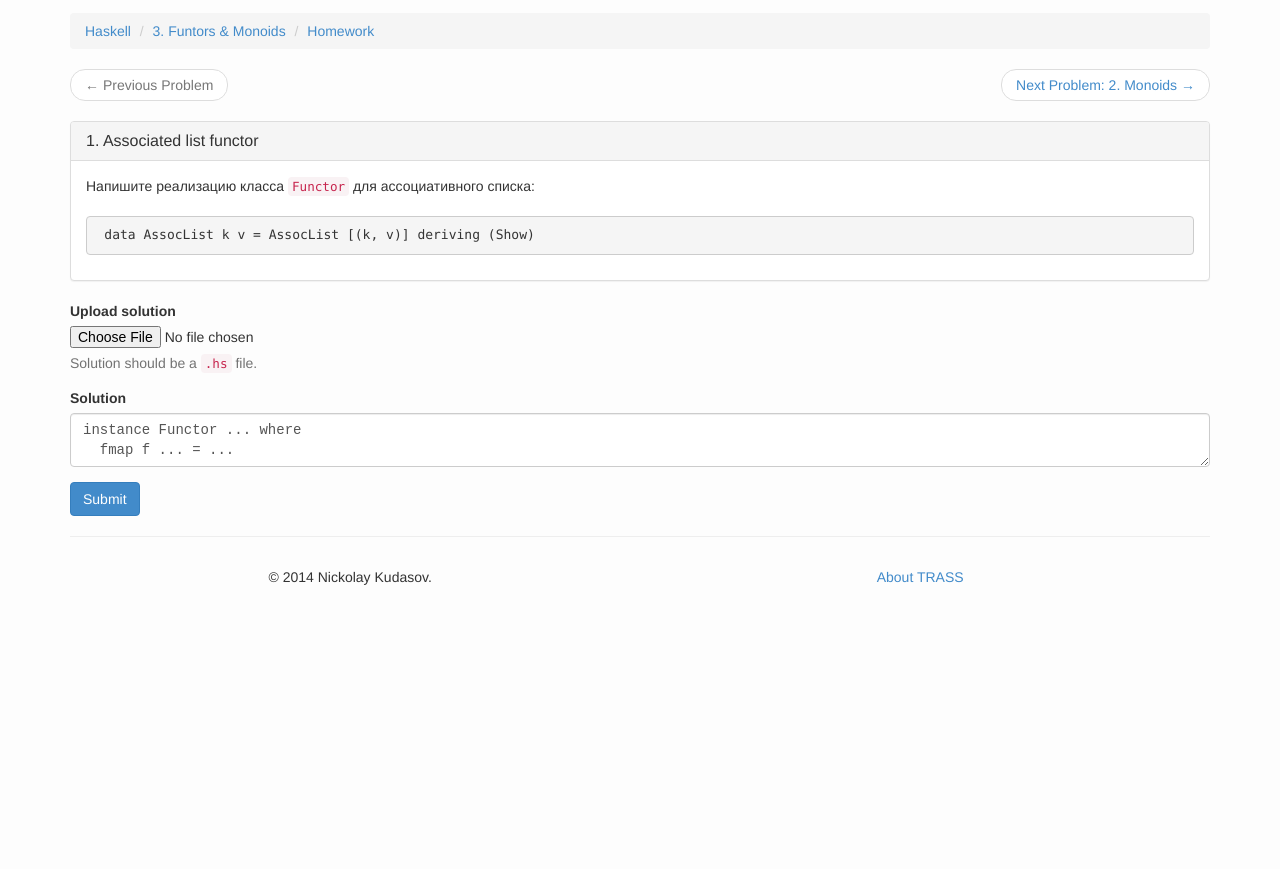
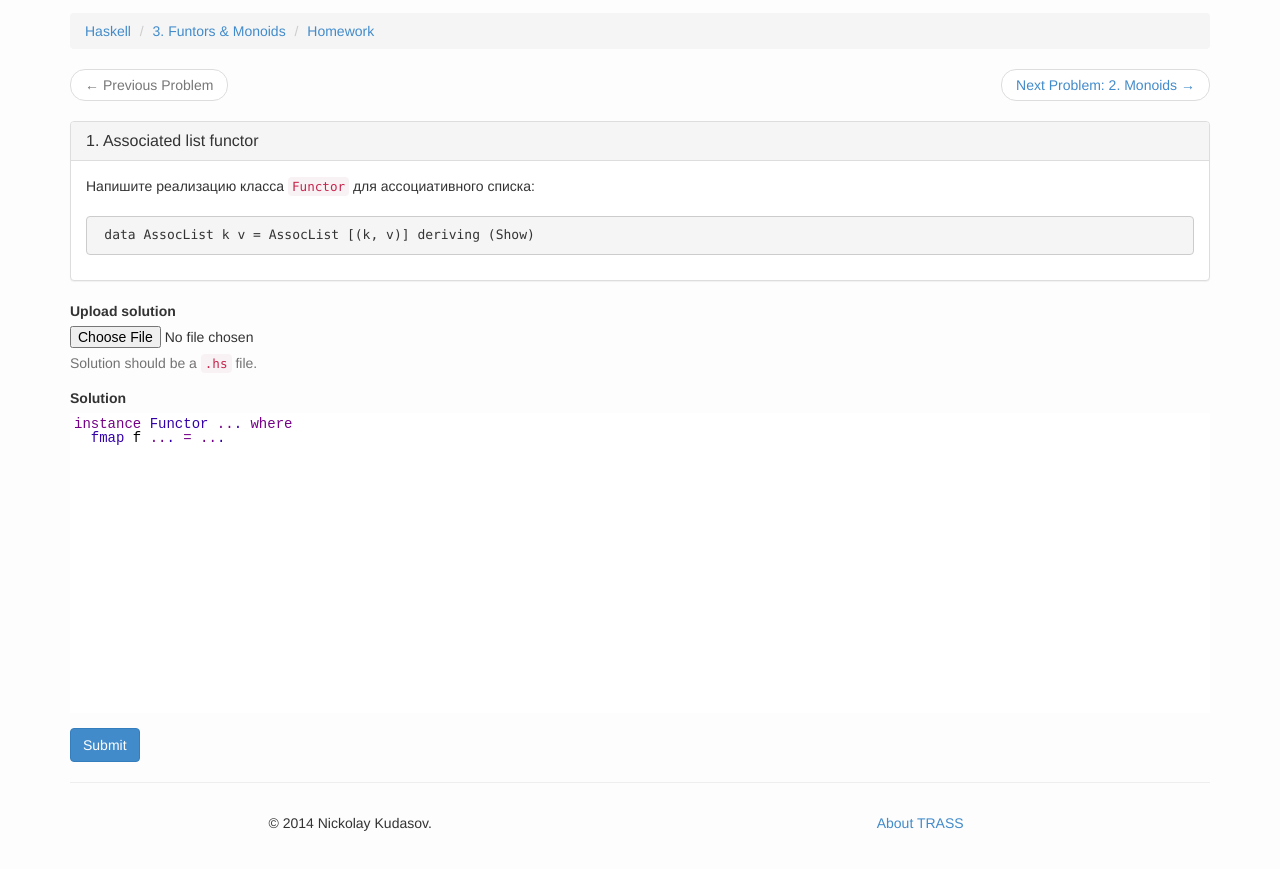
Before and after one commit to trass/site-mockup, a plain HTML site: page task.html in a window 1280 px wide. Shown: the part 57-926 px from the top of the page. Before the commit the page ends 800 px from the top, so only its background shows below. Drawn offline with Linux system fonts and the light colour scheme.

Commit message:
use CodeMirror for task.html

```diff
--- a/task.html
+++ b/task.html
@@ -20,6 +20,9 @@
 
     <!-- Custom Fonts -->
     <link href="css/font-awesome.min.css" rel="stylesheet" type="text/css">
+
+    <!-- CodeMirror StyleSheets -->
+    <link href="codemirror-4.7/lib/codemirror.css" rel="stylesheet" type="text/css">
 
     <!-- HTML5 Shim and Respond.js IE8 support of HTML5 elements and media queries -->
     <!-- WARNING: Respond.js doesn't work if you view the page via file:// -->
@@ -121,6 +124,17 @@ instance Functor ... where
 
     <!-- IE10 viewport hack for Surface/desktop Windows 8 bug -->
     <script src="assets/js/ie10-viewport-bug-workaround.js"></script>
+
+    <!-- CodeMirror Core JavaScript -->
+    <script src="codemirror-4.7/lib/codemirror.js"></script>
+
+    <!-- CodeMirror Haskell mode -->
+    <script src="codemirror-4.7/mode/haskell/haskell.js"></script>
+
+    <script>
+      /* Set up CodeMirror */
+      var myCodeMirror = CodeMirror.fromTextArea(inputSolution);
+    </script>
 </body>
 
 </html>
```
